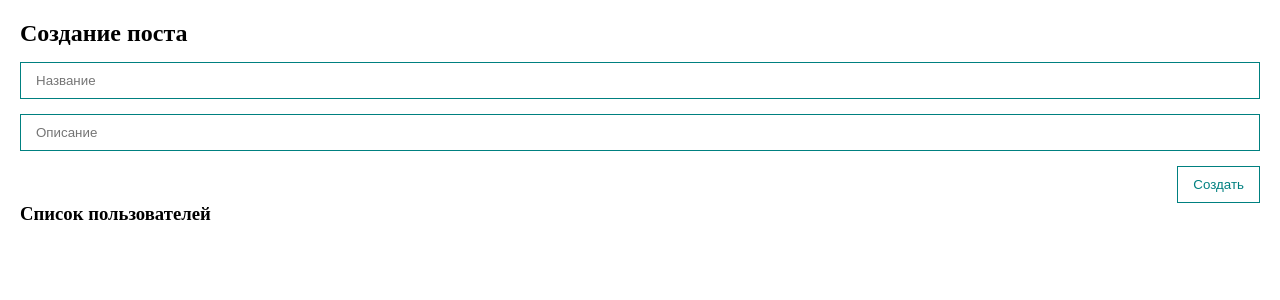
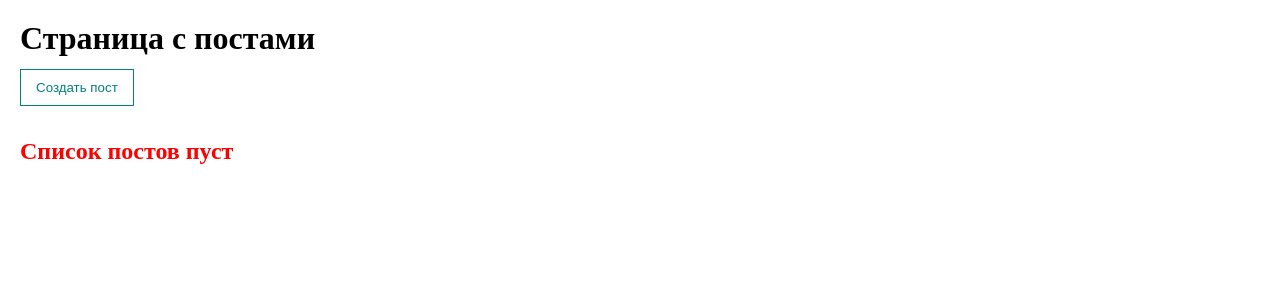
Before and after one commit to DanteDeGrave/VueJS_v3x, a Vue app in the folder VueJS/vuejs_v3/: page / in a window 1280 px wide. Shown: the top 300 px of the page. Built offline with nearby package versions, Linux system fonts and the light colour scheme.

Commit message:
1:18:49 https://youtu.be/XzLuMtDelGk?t=4729

```diff
--- a/VueJS/vuejs_v3/package.json
+++ b/VueJS/vuejs_v3/package.json
@@ -7,6 +7,7 @@
     "build": "vue-cli-service build"
   },
   "dependencies": {
+    "axios": "^0.26.1",
     "core-js": "^3.6.5",
     "vue": "^3.0.0",
     "vue-router": "^4.0.0-0",
--- a/VueJS/vuejs_v3/src/App.vue
+++ b/VueJS/vuejs_v3/src/App.vue
@@ -1,8 +1,17 @@
 <template>
   <div class="app">
-    <post-form
-      @create="createPost"
-    />
+    <h1>Страница с постами</h1>
+    <my-button
+      @click="showDialog"
+      style="margin: 12px 0;"
+    >
+      Создать пост
+    </my-button>
+    <my-dialog v-model:show="dialogVisible">
+      <post-form
+          @create="createPost"
+      />
+    </my-dialog>
     <post-list
       :posts="posts"
       @remove="removePost"
@@ -13,6 +22,7 @@
 <script>
 import PostList from "@/components/PostList";
 import PostForm from "@/components/PostForm";
+import axios from 'axios';
 export default {
   components: {
     PostList, PostForm
@@ -20,15 +30,20 @@
   data() {
     return {
       posts: [],
+      dialogVisible: false,
     }
   },
   methods: {
     createPost(post) {
       this.posts.push(post);
+      this.dialogVisible = false;
     },
     removePost(post) {
       this.posts = this.posts.filter(p => p.id !== post.id);
     },
+    showDialog() {
+      this.dialogVisible = true;
+    }
   }
 }
 </script>
--- a/VueJS/vuejs_v3/src/components/PostList.vue
+++ b/VueJS/vuejs_v3/src/components/PostList.vue
@@ -1,6 +1,6 @@
 <template>
-  <div>
-    <h3>Список пользователей</h3>
+  <div class="post-list" v-if="posts.length > 0">
+    <h3 class="post-list__title">Список постов:</h3>
     <post-item
       v-for="post in posts"
       :post="post"
@@ -8,6 +8,9 @@
       @remove="$emit('remove', post)"
     />
   </div>
+  <h2 v-else class="post-list post-list_empty">
+    Список постов пуст
+  </h2>
 </template>
 
 <script>
@@ -24,4 +27,13 @@
 </script>
 
 <style scoped>
+.post-list {
+  margin-top: 20px;
+}
+.post-list_empty {
+  color: red;
+}
+.post-list__title {
+  margin-bottom: 12px;
+}
 </style>
--- /dev/null
+++ b/VueJS/vuejs_v3/src/components/UI/MyDialog.vue
@@ -0,0 +1,44 @@
+<template>
+  <div class="dialog" v-if="show" @click="hideDialog">
+    <div @click.stop class="dialog__content">
+      <slot></slot>
+    </div>
+  </div>
+</template>
+
+<script>
+export default {
+  name: 'my-dialog',
+  props: {
+    show: {
+      type: Boolean,
+      default: false
+    }
+  },
+  methods: {
+    hideDialog() {
+      this.$emit('update:show', false);
+    }
+  }
+}
+</script>
+
+<style scoped>
+.dialog {
+  display: flex;
+  position: fixed;
+  top: 0;
+  left: 0;
+  right: 0;
+  bottom: 0;
+  background-color: rgba(0, 0, 0, 0.5);
+}
+.dialog__content {
+  margin: auto;
+  background-color: white;
+  border-radius: 12px;
+  min-height: 50px;
+  min-width: 300px;
+  padding: 20px;
+}
+</style>
--- a/VueJS/vuejs_v3/src/components/UI/index.js
+++ b/VueJS/vuejs_v3/src/components/UI/index.js
@@ -1,7 +1,9 @@
 import MyButton from "@/components/UI/MyButton";
 import MyInput from "@/components/UI/MyInput";
+import MyDialog from "@/components/UI/MyDialog";
 
 export default [
   MyButton,
-  MyInput
+  MyInput,
+  MyDialog
 ]
```
Also changed, not shown: 1 other file (tests, documents, lock files or other folders).
